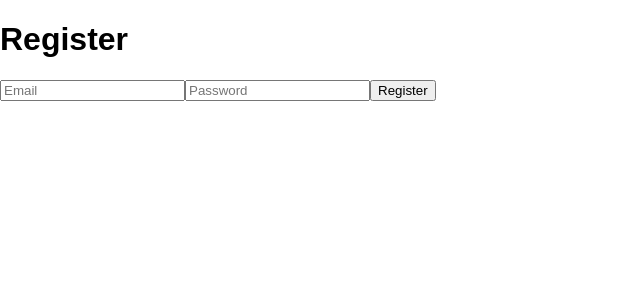
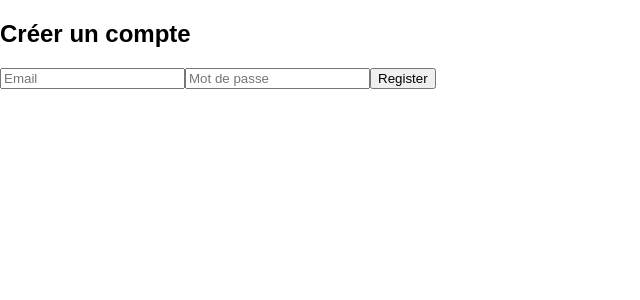
Before and after one commit to BX37/EFREI-FullStackJS, a React (Create React App) app in the folder MyContacts/frontendreact/: page /register in a window 1280 px wide. Shown: the top 300 px of the page, without its empty margins (0-640 px from the left). Built offline with nearby package versions, Linux system fonts and the light colour scheme.

Commit message:
modif fronts

```diff
--- a/MyContacts/frontendreact/src/pages/Register.js
+++ b/MyContacts/frontendreact/src/pages/Register.js
@@ -1,46 +1,77 @@
-import { useState } from 'react';
-import { useNavigate } from 'react-router-dom';
-import { registerUser } from '../services/api';
+// src/pages/Register.js
+import React, { useState } from "react";
+import { registerUser } from "../services/api";
 
-function Register() {
-    const [email, setEmail] = useState('');
-    const [password, setPassword] = useState('');
-    const navigate = useNavigate();
+export default function Register() {
+    const [formData, setFormData] = useState({ email: "", password: "" });
+    const [message, setMessage] = useState(""); // message à afficher
+    const [loading, setLoading] = useState(false);
+
+    const handleChange = (e) => {
+        setFormData({ ...formData, [e.target.name]: e.target.value });
+    };
 
     const handleSubmit = async (e) => {
         e.preventDefault();
+        setLoading(true);
+        setMessage("");
+
         try {
-            const res = await registerUser({ email, password });
-            if (res.token || res.message === 'Utilisateur créé avec succès') {
-                navigate('/'); // redirige vers login
+            const res = await registerUser(formData);
+
+            if (res.error) {
+                setMessage(`❌ Erreur : ${res.error}`);
             } else {
-                alert(res.message || 'Erreur serveur');
+                setMessage("✅ Utilisateur enregistré avec succès !");
             }
         } catch (err) {
-            alert('Erreur serveur');
+            setMessage("❌ Erreur serveur, impossible de s'enregistrer.");
+        } finally {
+            setLoading(false);
         }
     };
 
     return (
-        <form onSubmit={handleSubmit}>
-            <h1>Register</h1>
+        <div className="flex flex-col items-center mt-10">
+            <h2 className="text-2xl font-bold mb-4">Créer un compte</h2>
+
+            <form
+                onSubmit={handleSubmit}
+                className="flex flex-col gap-3 w-80 p-4 border rounded-lg"
+            >
                 <input
                     type="email"
-                value={email}
-                onChange={(e) => setEmail(e.target.value)}
+                    name="email"
                     placeholder="Email"
+                    value={formData.email}
+                    onChange={handleChange}
                     required
+                    className="p-2 border rounded"
                 />
                 <input
                     type="password"
-                value={password}
-                onChange={(e) => setPassword(e.target.value)}
-                placeholder="Password"
+                    name="password"
+                    placeholder="Mot de passe"
+                    value={formData.password}
+                    onChange={handleChange}
                     required
+                    className="p-2 border rounded"
                 />
-            <button type="submit">Register</button>
+
+                <button
+                    type="submit"
+                    disabled={loading}
+                    className="bg-blue-600 text-white p-2 rounded hover:bg-blue-700"
+                >
+                    {loading ? "⏳ Enregistrement..." : "Register"}
+                </button>
             </form>
+
+            {message && (
+                <p className="mt-4 text-center font-medium">
+                    {message}
+                </p>
+            )}
+        </div>
     );
 }
-
-export default Register;
```
Lines whose indentation alone changed are shown as unchanged.
